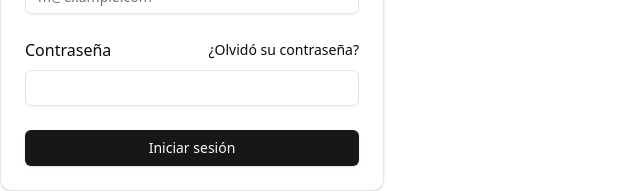
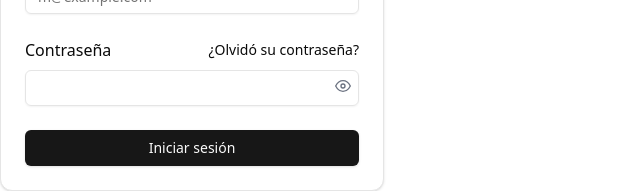
Before and after one commit to valium69mg/single-vendor-ecommerce-frontend, a React (Vite) app: page / in a window 1280 px wide. Shown: the part 165-356 px from the top of the page, without its empty margins (0-640 px from the left). Built offline with nearby package versions, Linux system fonts and the light colour scheme; no server answers.

Commit message:
feat: agregar funcionalidad de ver password cuando el input es password

```diff
--- a/package.json
+++ b/package.json
@@ -22,6 +22,7 @@
     "react-dom": "^19.2.0",
     "react-hook-form": "^7.71.1",
     "react-i18next": "^16.5.4",
+    "react-icons": "^5.5.0",
     "tailwind-merge": "^3.4.0",
     "tailwindcss-animate": "^1.0.7",
     "zod": "^4.3.6"
--- a/src/components/common/FormField.tsx
+++ b/src/components/common/FormField.tsx
@@ -2,6 +2,8 @@ import { Label } from "@radix-ui/react-label";
 import { Input } from "../ui/input";
 import { useTranslation } from "react-i18next";
 import type { UseFormRegisterReturn } from "react-hook-form";
+import { FiEye, FiEyeOff } from "react-icons/fi";
+import { useState } from "react";
 
 interface FormFieldProps {
   labelKey: string;
@@ -25,6 +27,9 @@ export default function FormField({
   error,
 }: FormFieldProps) {
   const { t } = useTranslation();
+  const [showPassword, setShowPassword] = useState(false);
+  const isPasswordField = inputType === "password";
+  const effectiveType = isPasswordField && showPassword ? "text" : inputType;
 
   return (
     <div className="grid gap-2">
@@ -36,13 +41,24 @@ export default function FormField({
           </div>
         )}
       </div>
+      <div className="relative">
         <Input
           id={inputId}
-        type={inputType}
+          type={effectiveType}
           placeholder={inputPlaceholder}
           required={inputRequired}
           {...(register ?? {})}
         />
+        {isPasswordField && (
+          <button
+            type="button"
+            onClick={() => setShowPassword((prev) => !prev)}
+            className="absolute right-2 top-2 text-gray-500"
+          >
+            {showPassword ? <FiEyeOff /> : <FiEye />}
+          </button>
+        )}
+      </div>
       {error && <p className="text-sm text-red-500">{t(error)}</p>}
     </div>
   );
```
Also changed, not shown: 1 other file (tests, documents, lock files or other folders). Lines whose indentation alone changed are shown as unchanged.
